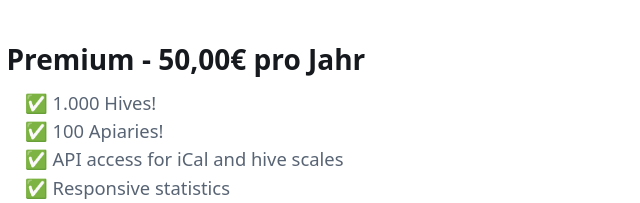
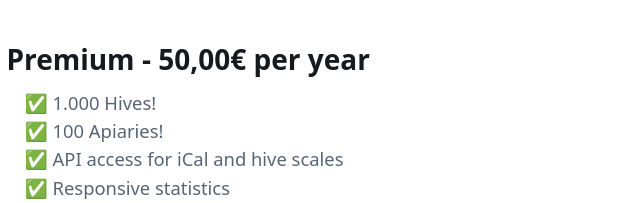
Before and after one commit to HannesOberreiter/btree_info, an Astro site: page /en/price in a window 1280 px wide. Shown: the part 336-539 px from the top of the page, 260-900 px from the left. Built offline with nearby package versions, Linux system fonts and the light colour scheme; Astro itself is replaced by a stand-in of ours.

Commit message:
fix: :bug: english translation

```diff
--- a/src/pages/en/price.md
+++ b/src/pages/en/price.md
@@ -14,7 +14,7 @@ lang: "en"
     <li>❌ No statistics</li>
 </ul>
 
-### Premium - 50,00€ pro Jahr
+### Premium - 50,00€ per year
 
 <ul style="list-style: none">
     <li>✅ 1.000 Hives!</li>
```
